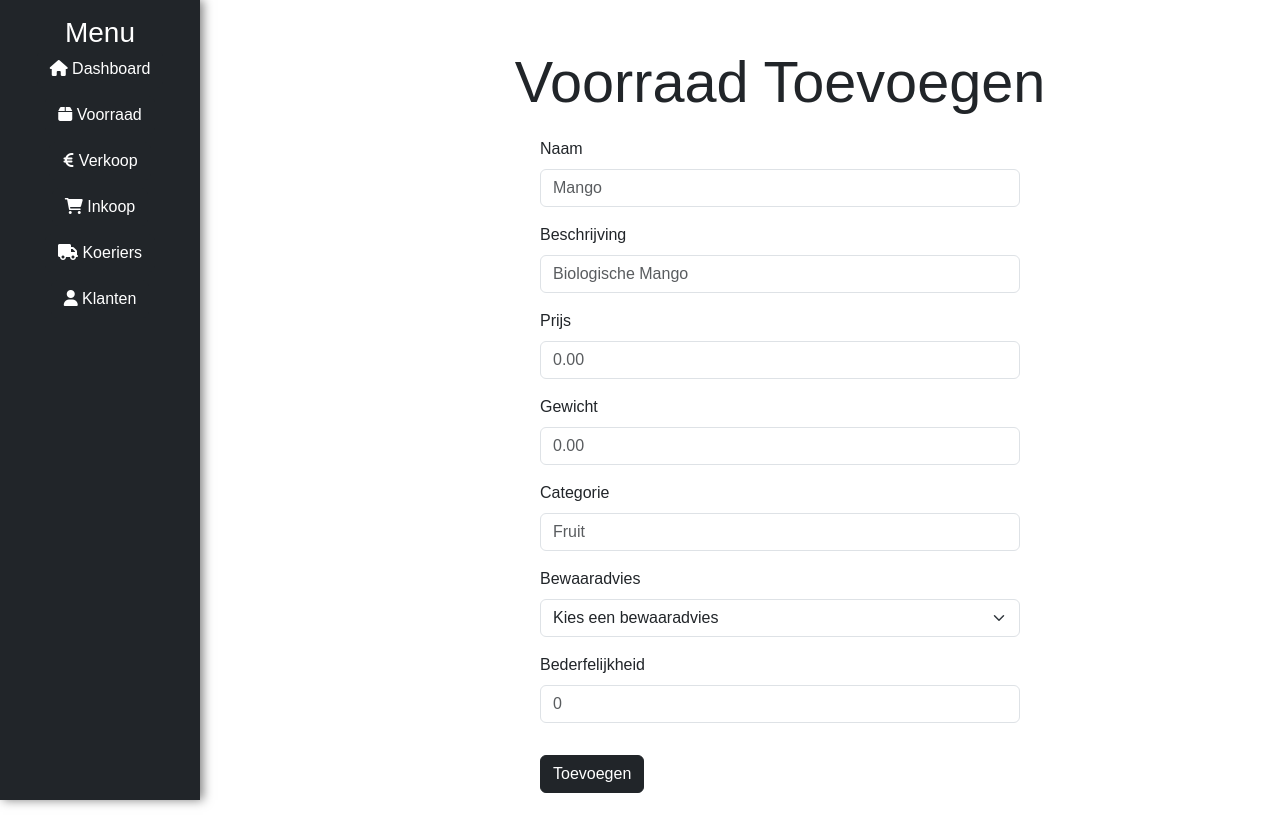
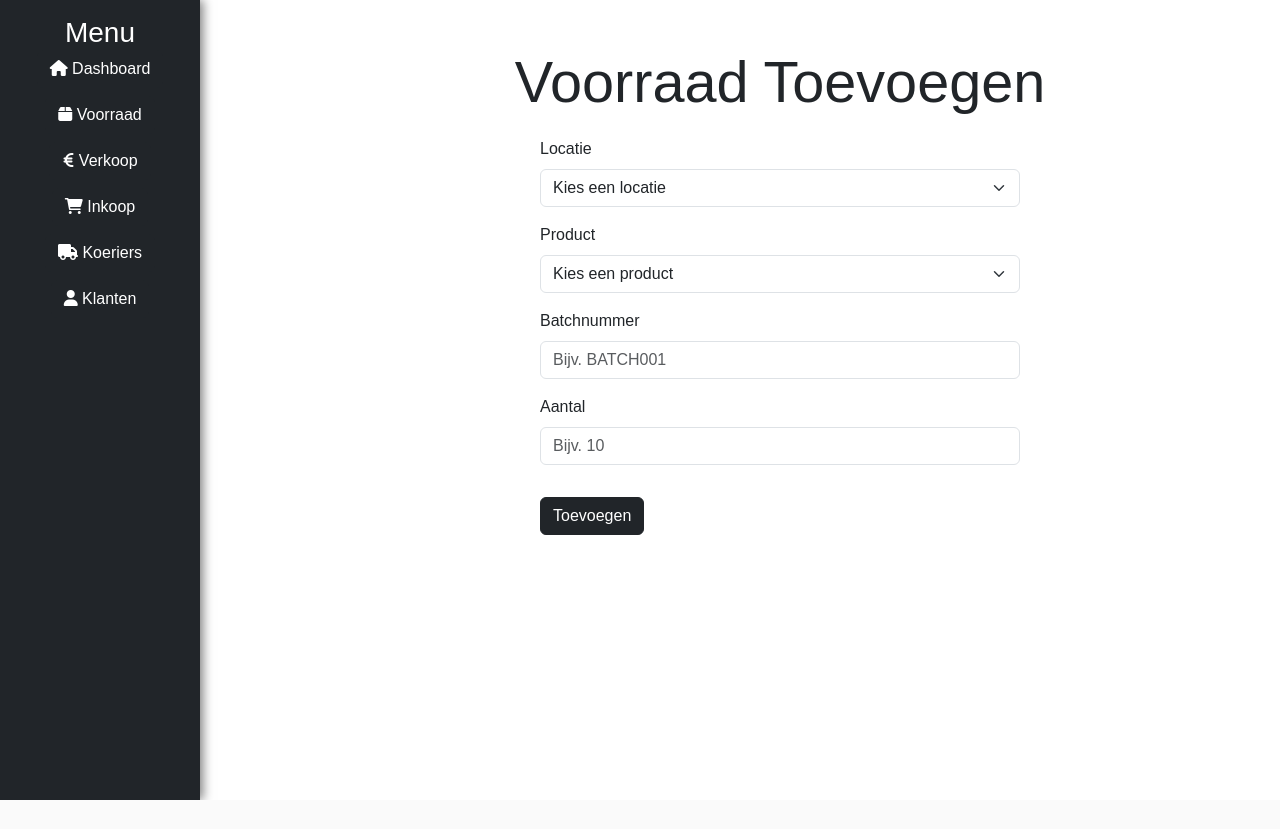
Before and after one commit to CyberDuckys/Main, a Flask app: page /voorraadToevoegen in a window 1280 px wide. After the commit the page ends 800 px from the top, so only its background shows below. Run offline with Flask 3, Linux system fonts and the light colour scheme; data that the repository does not hold is empty; some libraries are stand-ins or nearby versions.

Commit message:
Update voorraadToevoegen.html

```diff
--- a/website/templates/voorraadToevoegen.html
+++ b/website/templates/voorraadToevoegen.html
@@ -5,52 +5,39 @@
 <div class="container mt-5">
   <h1 class="text-center alignH1">Voorraad Toevoegen</h1>
 
-  <form method="POST" action="{{ url_for('views.voorraadProductToevoegen') }}" class="needs-validation" novalidate>
+  <form method="POST" action="{{ url_for('views.voorraadToevoegen') }}" class="needs-validation" novalidate>
     <div class="mb-3">
-      <label for="naam" class="form-label">Naam</label>
-      <input type="text" class="form-control" id="naam" name="naam" placeholder="Mango" required />
-      <div class="invalid-feedback"> Vul een naam in. </div>
+      <label for="Location" class="form-label">Locatie</label>
+      <select class="form-select" id="location" name="location" required>
+        <option value="" selected disabled>Kies een locatie</option>
+        {% for locatie in locaties %}
+        <option value="{{locatie[0]}}">{{ locatie[1]}}</option>
+        {% endfor %}
+      </select>
+      <div class="invalid-feedback"> Selecteer een locatie. </div>
     </div>
 
     <div class="mb-3">
-      <label for="beschrijving" class="form-label">Beschrijving</label>
-      <input type="text" class="form-control" id="beschrijving" name="beschrijving" placeholder="Biologische Mango" required />
-      <div class="invalid-feedback"> Vul een beschrijving in. </div>
+      <label for="product" class="form-label">Product</label>
+      <select class="form-select" id="product" name="product" required>
+        <option value="" selected disabled>Kies een product</option>
+        {% for product in producten %}
+        <option value="{{product[0]}}">{{ product[1]}}</option>
+        {% endfor %}
+      </select>
+      <div class="invalid-feedback"> Selecteer een product. </div>
     </div>
 
     <div class="mb-3">
-      <label for="prijs" class="form-label">Prijs</label>
-      <input type="number" step="0.01" class="form-control" id="prijs" name="prijs" placeholder="0.00" required />
-      <div class="invalid-feedback"> Vul een prijs in. </div>
+      <label for="Batchnumber" class="form-label">Batchnummer</label>
+      <input type="text" class="form-control" id="batchnumber" name="batchnumber" placeholder="Bijv. BATCH001" required />
+      <div class="invalid-feedback"> Vul een batchnummer in. </div>
     </div>
 
     <div class="mb-3">
-      <label for="gewicht" class="form-label">Gewicht</label>
-      <input type="number" step="0.01" class="form-control" id="gewicht" name="gewicht" placeholder="0.00" required />
-      <div class="invalid-feedback"> Vul een gewicht in. </div>
-    </div>
-
-    <div class="mb-3">
-      <label for="categorie" class="form-label">Categorie</label>
-      <input type="text" class="form-control" id="categorie" name="categorie" placeholder="Fruit" required />
-      <div class="invalid-feedback"> Vul een categorie in. </div>
-    </div>
-
-    <div class="mb-3">
-      <label for="bewaaradvies" class="form-label">Bewaaradvies</label>
-      <select class="form-select" id="bewaaradvies" name="bewaaradvies" required>
-        <option value="" selected disabled>Kies een bewaaradvies</option>
-        <option value="Koeling">Koeling</option>
-        <option value="Droog en donker">Droog en donker</option>
-        <option value="Gekoeld bewaren">Gekoeld bewaren</option>
-      </select>
-      <div class="invalid-feedback"> Selecteer een bewaaradvies. </div>
-    </div>
-
-    <div class="mb-3">
-      <label for="bederfelijkheid" class="form-label">Bederfelijkheid</label>
-      <input type="number" step="1" class="form-control" id="bederfelijkheid" name="bederfelijkheid" placeholder="0" required />
-      <div class="invalid-feedback"> Vul een bederfelijkheid in. </div>
+      <label for="amount" class="form-label">Aantal</label>
+      <input type="number" class="form-control" id="amount" name="amount" placeholder="Bijv. 10" required min="1" />
+      <div class="invalid-feedback"> Vul een geldig aantal in. </div>
     </div>
 
     <button type="submit" class="btn btn-dark w-100 mt-3">Toevoegen</button>
```
